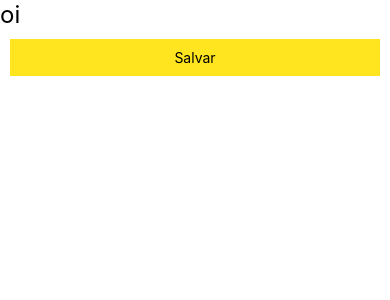
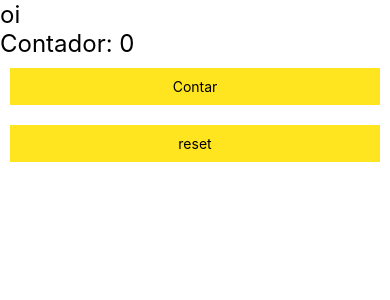
Before and after one commit to sth3r/Jour, a React Native app: screen / in a window 390 px wide. Shown: the top 300 px of the page. Built offline with nearby package versions, Linux system fonts and the light colour scheme.

Commit message:
contador do exemplo

```diff
--- a/App.js
+++ b/App.js
@@ -1,15 +1,23 @@
-import React from 'react';
+import React, { useState } from 'react';
 import { StyleSheet, Text, View } from 'react-native';
 import Botao from './src/components/botao';
 
 const Jour = () => {
+  const [contador, setContador] = useState(0);
+
   const contar = () => {
-    alert('clicou');
+    setContador(contador + 1);
   };
+  const reset = ()=>{
+    setContador(0);
+  };
+
   return (
   <View>
     <Text style={styles.texto}>oi</Text>
-    <Botao texto="Salvar" onClick={contar}/>
+    <Text style={styles.texto}>Contador: {contador}</Text>
+    <Botao texto="Contar" onClick={contar}/>
+    <Botao texto="reset" onClick={reset}/>
   </View>
   );
 };
```
